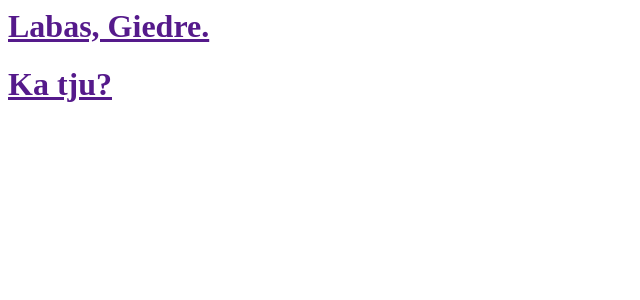
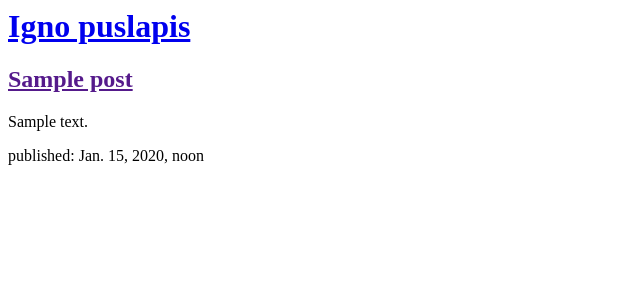
Before and after one commit to iGnaku/my-first-blog, a Django app: template blog/templates/blog/post_list.html in a window 1280 px wide. Shown: the top 300 px of the page, without its empty margins (0-640 px from the left). Run offline with Django 3.2, Linux system fonts and the light colour scheme; the template is opened without the code that fills it: values that come from a table or form of the project are taken from there, others are empty; tables that the repository leaves empty hold one stand-in row (values such as "Sample post").

Commit message:
Added posts to my website

```diff
--- a/blog/templates/blog/post_list.html
+++ b/blog/templates/blog/post_list.html
@@ -1,11 +1,18 @@
 <html>
     <head>
-        <title>Igno puslapis</title>
+        <title> Igno puslapis</title>
     </head>
-    <body>
-        <div>
-            <h1><a href="">Labas, Giedre.</a></h1>
-            <h1><a href="">Ka tju?</a></h1>
-        </div>
-    </body>
+
+    <div>
+        <h1><a href="www.com">Igno puslapis</h1>
+    </div>
+
+{% for post in posts %}
+    <div>
+        <h2><a href="">{{ post.title }}</a></h2>
+        <p>{{ post.text|linebreaksbr }}</p>
+        <p>published: {{ post.published_date }}</p>
+    </div>
+{% endfor %}
+
 </html>
--- a/blog/views.py
+++ b/blog/views.py
@@ -1,5 +1,7 @@
 from django.shortcuts import render
+from django.utils import timezone
+from .models import Post
 
-# Create your views here.
 def post_list(request):
-    return render(request, 'blog/post_list.html')
+    posts = Post.objects.filter(published_date__lte=timezone.now()).order_by('published_date')
+    return render(request, 'blog/post_list.html', {'posts': posts})
```
